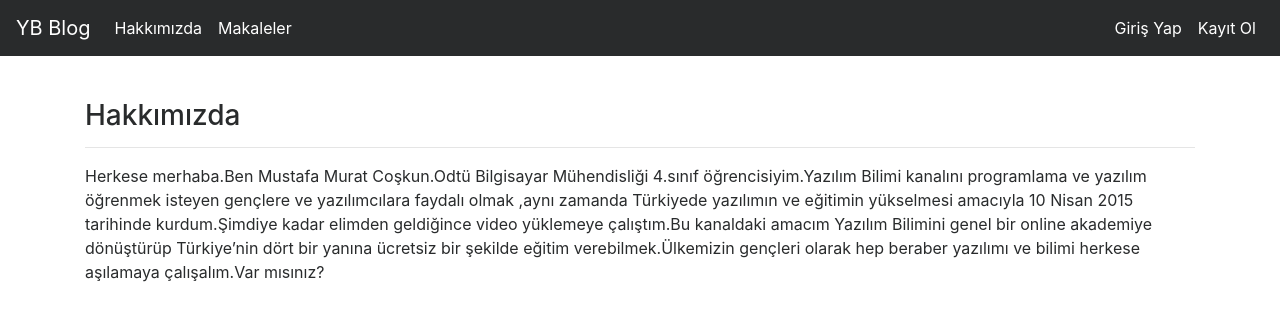
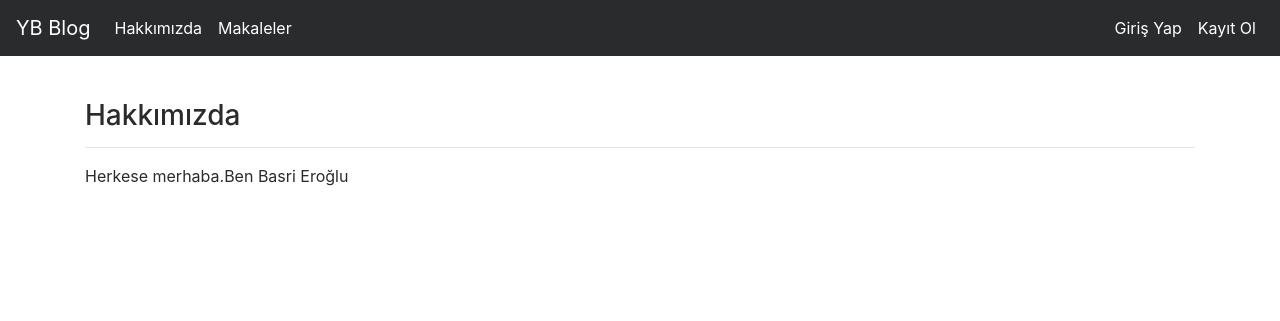
Before and after one commit to shoxer7/django-blog-app, a Django app: page /about/ in a window 1280 px wide. Shown: the top 321 px of the page. Run offline with Django 3.2, Linux system fonts and the light colour scheme; some libraries are stand-ins or nearby versions.

Commit message:
Update about.html

```diff
--- a/templates/about.html
+++ b/templates/about.html
@@ -7,6 +7,6 @@
 <hr>
 
 <p>
-        Herkese merhaba.Ben Mustafa Murat Coşkun.Odtü Bilgisayar Mühendisliği 4.sınıf öğrencisiyim.Yazılım Bilimi kanalını programlama ve yazılım öğrenmek isteyen gençlere ve yazılımcılara faydalı olmak ,aynı zamanda Türkiyede yazılımın ve eğitimin yükselmesi amacıyla  10 Nisan 2015 tarihinde kurdum.Şimdiye kadar elimden geldiğince video yüklemeye çalıştım.Bu kanaldaki amacım Yazılım Bilimini genel bir online akademiye dönüştürüp Türkiye’nin dört bir yanına ücretsiz bir şekilde eğitim verebilmek.Ülkemizin gençleri olarak hep beraber yazılımı ve bilimi herkese aşılamaya çalışalım.Var mısınız?
+        Herkese merhaba.Ben Basri Eroğlu
 </p>
 {% endblock body %}
```
